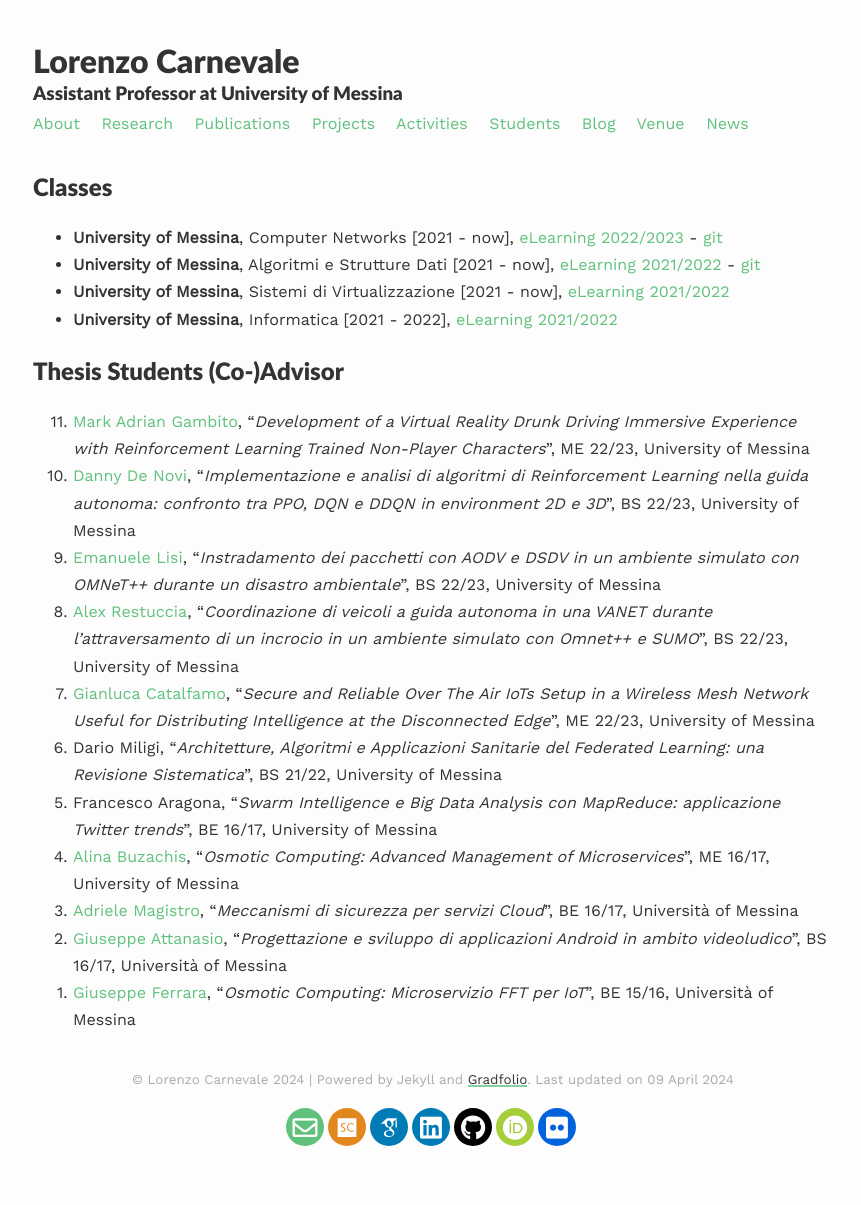
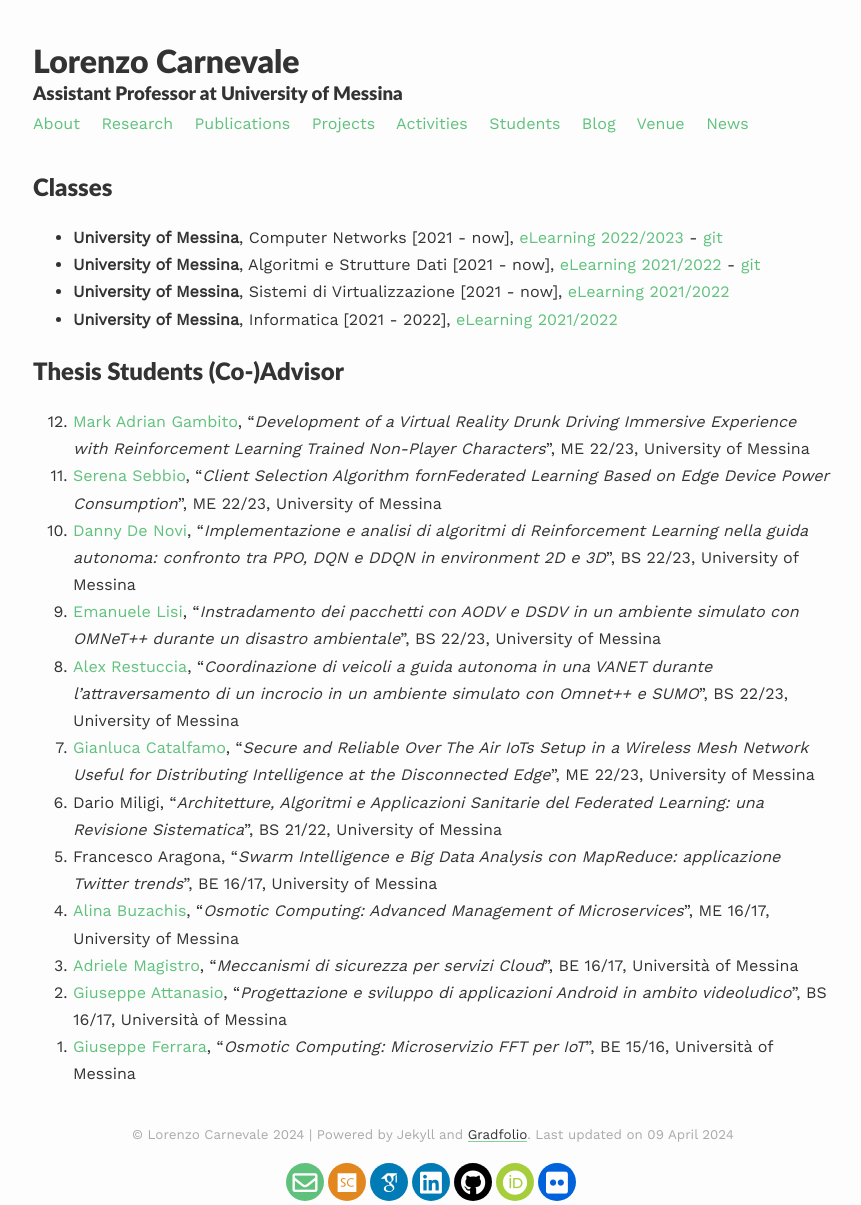
Before and after one commit to lcarnevale/lcarnevale.github.io, a Jekyll site: the page built from _pages/teaching.md, in a window 1280 px wide. Shown: the whole page, without its empty margins (207-1068 px from the left). Built offline with Jekyll 4.4.1, drawn with Linux system fonts in a browser that asks for light colours; nearby versions of some CDN libraries; some web fonts are replaced; before the commit the page ends 1150 px from its top, so only the background shows below that.

Commit message:
add Sebbio's thesis

```diff
--- a/_pages/teaching.md
+++ b/_pages/teaching.md
@@ -13,6 +13,7 @@ published: true
 
 ## Thesis Students (Co-)Advisor
 1. [Mark Adrian Gambito](https://www.linkedin.com/in/mark-adrian-gambito-42b79a195/), "*Development of a Virtual Reality Drunk Driving Immersive Experience with Reinforcement Learning Trained Non-Player Characters*", ME 22/23, University of Messina
+1. [Serena Sebbio](https://www.linkedin.com/in/serena-sebbio-2775b9180/), "*Client Selection Algorithm fornFederated Learning Based on Edge Device Power Consumption*", ME 22/23, University of Messina
 1. [Danny De Novi](), "*Implementazione e analisi di algoritmi di Reinforcement Learning nella guida autonoma: confronto tra PPO, DQN e DDQN in environment 2D e 3D*", BS 22/23, University of Messina
 1. [Emanuele Lisi](https://www.linkedin.com/in/emanuele-lisi-724380250), "*Instradamento dei pacchetti con AODV e DSDV in un ambiente simulato con OMNeT++ durante un disastro ambientale*", BS 22/23, University of Messina
 1. [Alex Restuccia](https://www.linkedin.com/in/alex-restuccia), "*Coordinazione di veicoli a guida autonoma in una VANET durante l’attraversamento di un incrocio in un ambiente simulato con Omnet++ e SUMO*", BS 22/23, University of Messina
```
